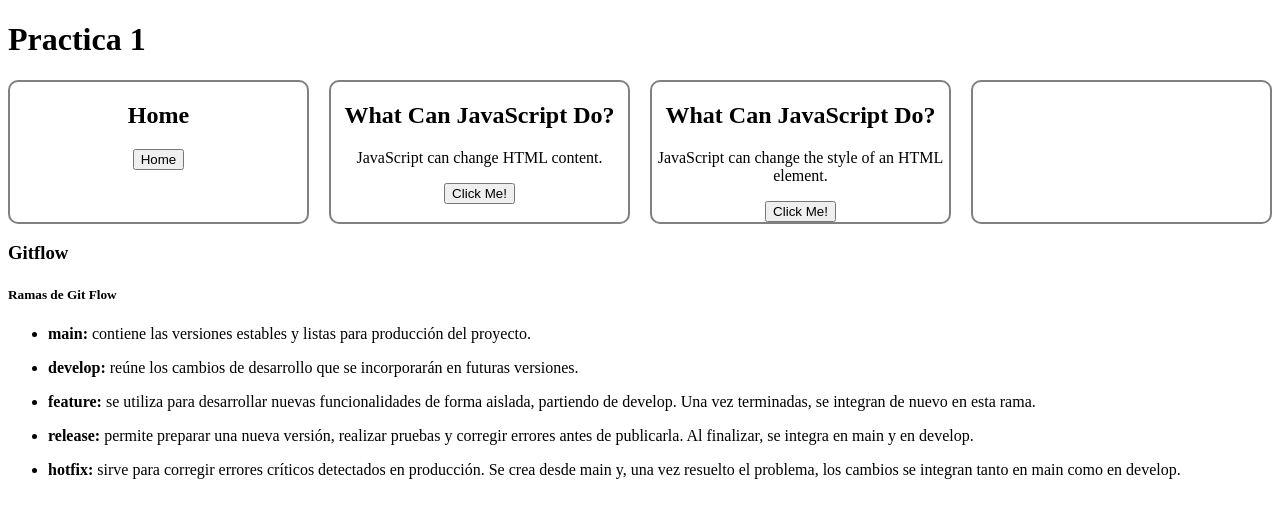
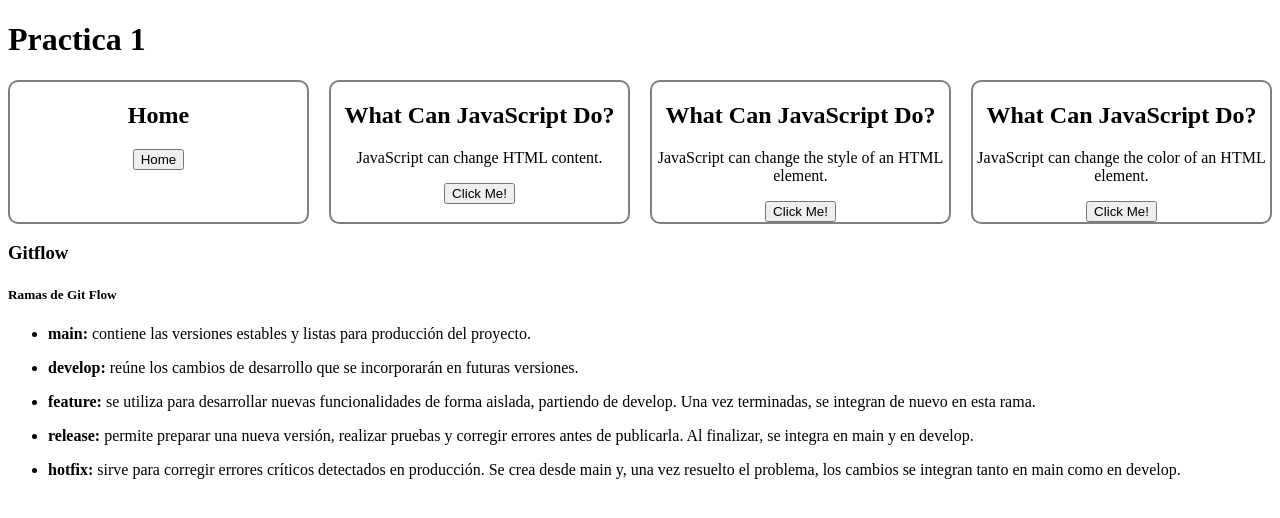
Before and after one commit to mackyto/DAW-Practica1, a plain HTML site: page index.html in a window 1280 px wide. Drawn offline with Linux system fonts and the light colour scheme.

Commit message:
Añadido boton 4 by User 3

```diff
--- a/index.html
+++ b/index.html
@@ -17,14 +17,17 @@
                 </div>
                 <div>
                     <h2>What Can JavaScript Do?</h2>
-                    <p id="demo">JavaScript can change HTML content.</p>
-                    <button type="button" onclick='document.getElementById("demo").innerHTML = "Hello JavaScript!"'>Click Me!</button>
+                    <p id="btn2">JavaScript can change HTML content.</p>
+                    <button type="button" onclick='document.getElementById("btn2").innerHTML = "Hello JavaScript!"'>Click Me!</button>
                 </div>
                 <div>
                     <h2>What Can JavaScript Do?</h2>
-                    <p id="demo">JavaScript can change the style of an HTML element.</p>
-                    <button type="button" onclick="document.getElementById('demo').style.fontSize='35px'">Click Me!</button></div>
-                <div><p></p></div>
+                    <p id="btn3">JavaScript can change the style of an HTML element.</p>
+                    <button type="button" onclick="document.getElementById('btn3').style.fontSize='35px'">Click Me!</button></div>
+                <div id="btn4">
+                    <h2>What Can JavaScript Do?</h2>
+                    <p>JavaScript can change the color of an HTML element.</p>
+                    <button type="button" onclick="document.getElementById('btn4').style.backgroundColor = 'cyan';">Click Me!</button>                </div>
             </nav>
         </header>
         <main>
```
